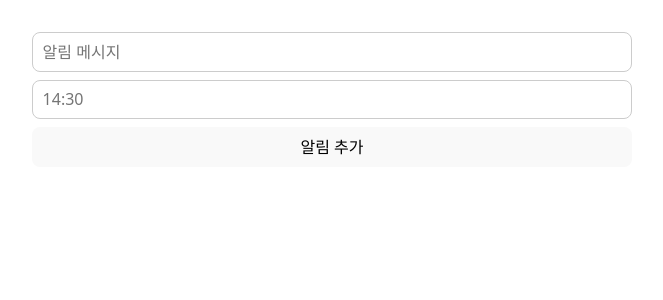
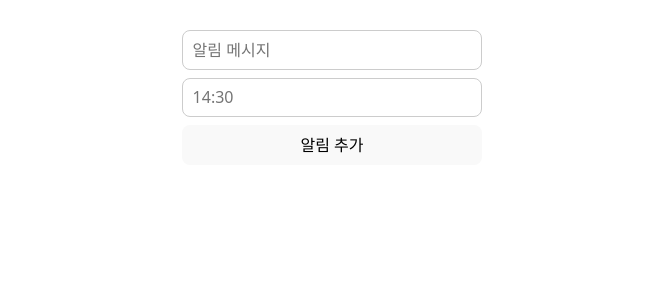
Before and after one commit to socratone/noticer, a React (Vite) app: page / in a window 1280 px wide. Shown: the top 300 px of the page, without its empty margins (308-971 px from the left). Built offline with nearby package versions, Linux system fonts and the light colour scheme.

Commit message:
feat: 윈도우 사이즈 조절

```diff
--- a/main.js
+++ b/main.js
@@ -2,8 +2,8 @@ import { app, BrowserWindow } from 'electron';
 
 const createWindow = () => {
   const win = new BrowserWindow({
-    width: 800,
-    height: 600,
+    width: 360,
+    height: 640,
   });
 
   win.loadFile('./dist/index.html');
--- a/src/App.css
+++ b/src/App.css
@@ -2,5 +2,5 @@
   max-width: 1280px;
   width: 100%;
   margin: 0 auto;
-  padding: 2rem;
+  padding: 30px;
 }
--- a/src/App.tsx
+++ b/src/App.tsx
@@ -95,7 +95,7 @@ function App() {
   };
 
   return (
-    <div style={{ width: '100%', maxWidth: '600px', margin: '0 auto' }}>
+    <div style={{ width: '100%', maxWidth: '300px', margin: '0 auto' }}>
       <Stack direction="column" gap={16}>
         {/* 새로운 예약 알림 테스트 */}
         <Stack direction="column" gap={8}>
```
